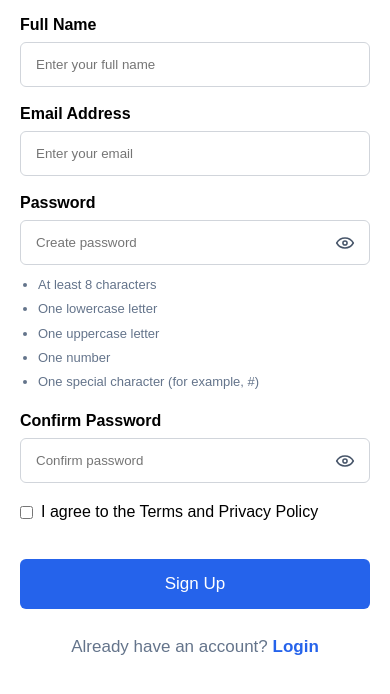
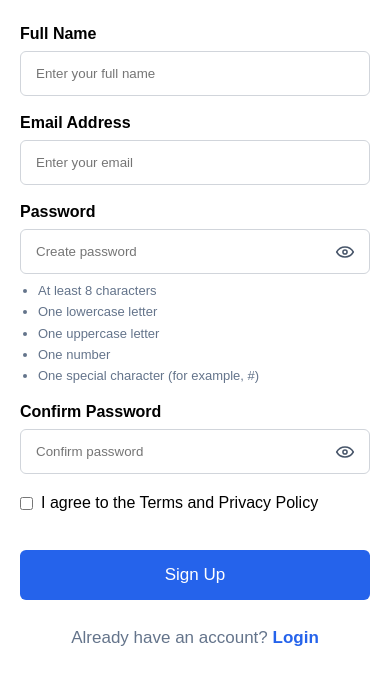
Before and after one commit to suhanashr28/Inventorymanagementsystem, a plain HTML site: page Frontend/signup.html in a window 390 px wide. Shown: the part 208-902 px from the top of the page. Drawn offline with Linux system fonts and the light colour scheme.

Commit message:
All error fixed

```diff
--- a/Frontend/css/signup.css
+++ b/Frontend/css/signup.css
@@ -15,7 +15,7 @@
 
 .container{
     width:min(1100px, calc(100vw - 48px));
-    min-height:760px;
+    min-height:720px;
     background:white;
     border-radius:12px;
     overflow:hidden;
@@ -151,9 +151,6 @@
 }
 
 .password-help{
-    display:grid;
-    grid-template-columns:repeat(2, minmax(0, 1fr));
-    column-gap:14px;
     font-size:13px;
     line-height:1.4;
     color:#64748b;
@@ -163,12 +160,6 @@
 
 .password-help li{
     margin:3px 0;
-}
-
-@media (max-width:680px){
-    .password-help{
-        grid-template-columns:1fr;
-    }
 }
 
 .password-help.is-checking li{
```
